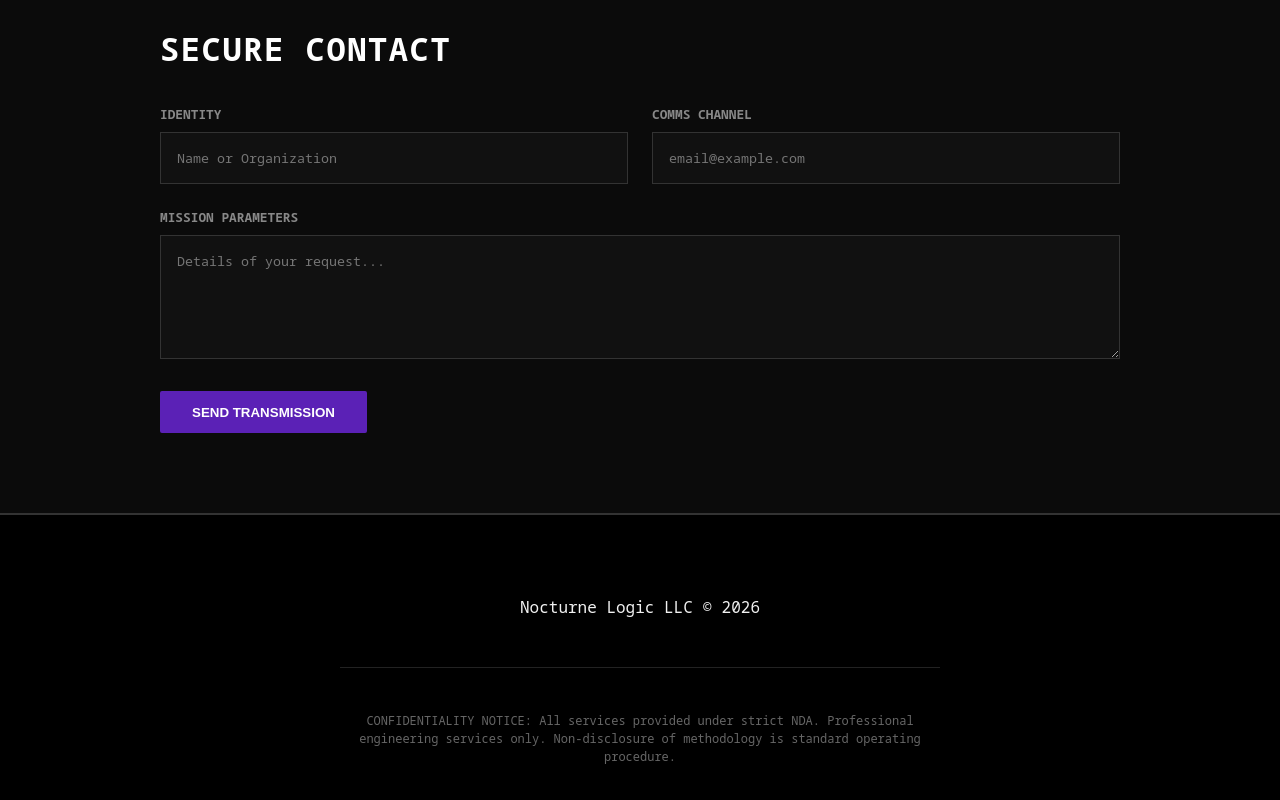
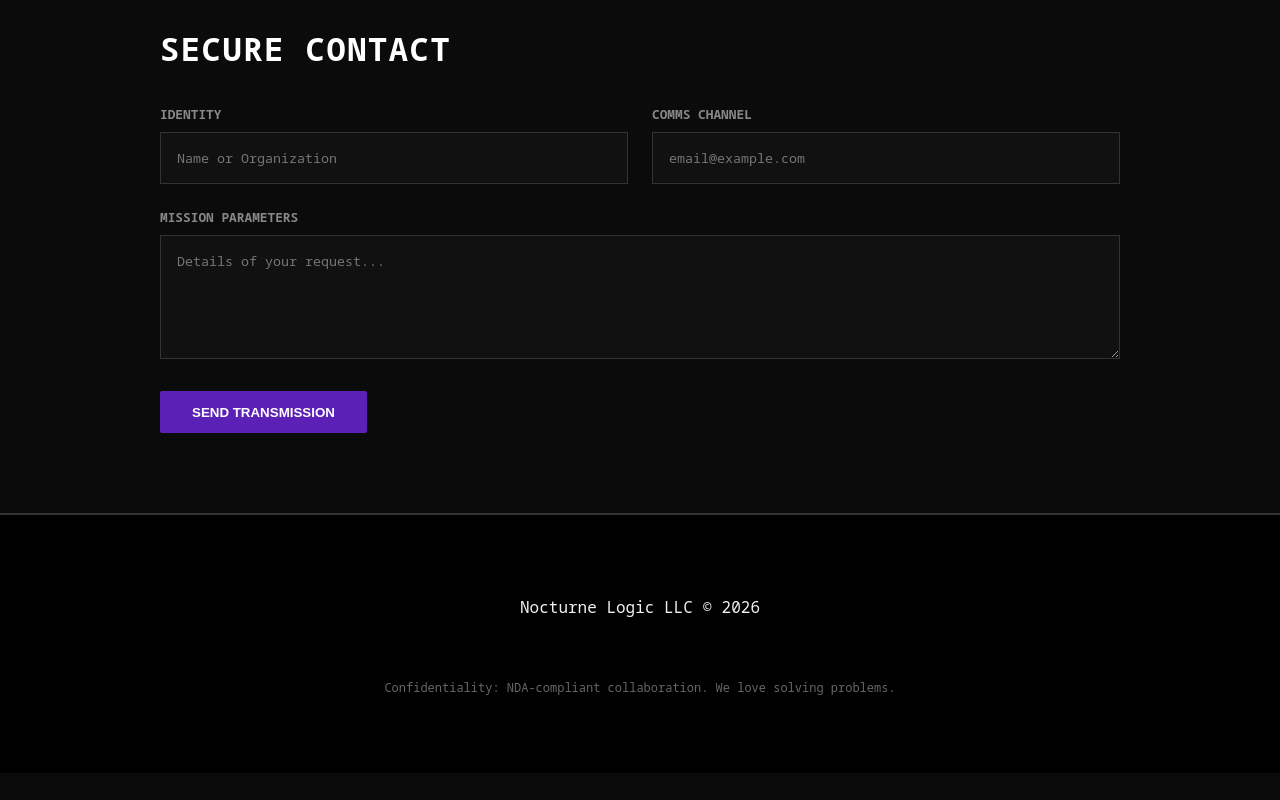
Before and after one commit to idm-life/nocturne-logic, a plain HTML site: page docs/index.html in a window 1280 px wide. Shown: the part 2605-3405 px from the top of the page. After the commit the page ends 3378 px from the top, so only its background shows below. Drawn offline with Linux system fonts and the light colour scheme.

Commit message:
matching footer

```diff
--- a/docs/index.html
+++ b/docs/index.html
@@ -135,9 +135,7 @@
     <div class="container">
       <div class="footer-content">
         <p>Nocturne Logic LLC &copy; 2026</p>
-        <div class="legal-text">
-          <p>CONFIDENTIALITY NOTICE: All services provided under strict NDA. Professional engineering services only. Non-disclosure of methodology is standard operating procedure.</p>
-        </div>
+        <p class="legal" style="font-size:.75rem; color:#666;">Confidentiality: NDA-compliant collaboration. We love solving problems.</p>
       </div>
     </div>
   </footer>
```
